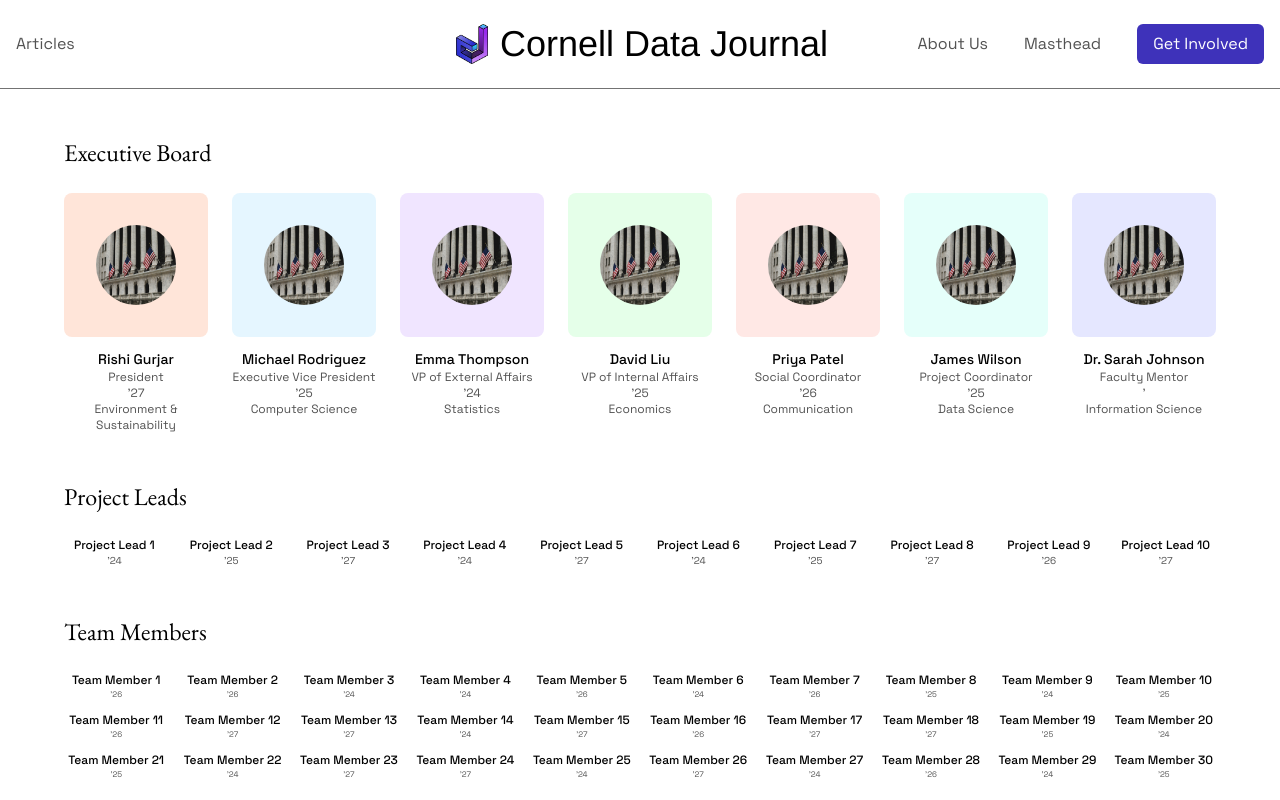
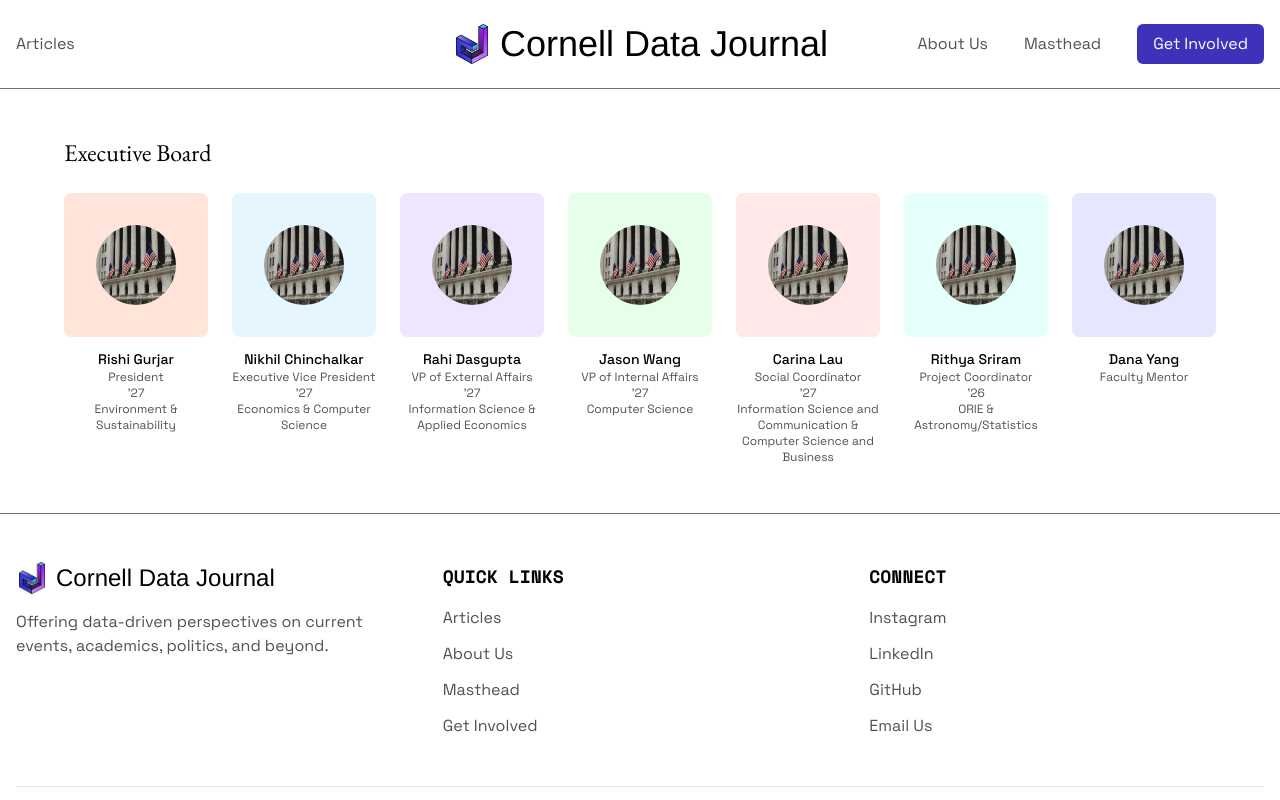
Before and after one commit to cornelldatajournal/site, a Next.js app: page /masthead in a window 1280 px wide. Shown: the top 800 px of the page. Built offline with nearby package versions, Linux system fonts and the light colour scheme.

Commit message:
Update masthead, layout, and page styling with new team members and font changes

```diff
--- a/src/app/layout.tsx
+++ b/src/app/layout.tsx
@@ -150,7 +150,7 @@ export default function RootLayout({
 
               {/* Quick Links */}
               <div>
-                <h3 className="text-lg font-space-grotesk font-medium mb-4">Quick Links</h3>
+                <h3 className="text-lg font-space-mono font-bold mb-4 uppercase">Quick Links</h3>
                 <nav className="space-y-3">
                   <Link href="/articles" className="block text-neutral-600 hover:text-neutral-900 dark:text-neutral-400 dark:hover:text-neutral-100 font-space-grotesk">
                     Articles
@@ -169,7 +169,7 @@ export default function RootLayout({
 
               {/* Contact */}
               <div>
-                <h3 className="text-lg font-space-grotesk font-medium mb-4">Connect</h3>
+                <h3 className="text-lg font-space-mono font-bold mb-4 uppercase">Connect</h3>
                 <div className="space-y-3 font-space-grotesk">
                   <a
                     href="https://www.instagram.com/cornelldatajournal/"
--- a/src/app/masthead/page.tsx
+++ b/src/app/masthead/page.tsx
@@ -24,61 +24,61 @@ const execBoard: TeamMember[] = [
         major: "Environment & Sustainability",
         image: "/images/wall.jpg",
         color: "bg-[#FFE5D9]",
-        bio: "Passionate about using data to drive environmental change and sustainability initiatives."
+        bio: "When he is home, he spends around 25% of his waking hours gardening."
     },
     {
-        name: "Michael Rodriguez",
+        name: "Nikhil Chinchalkar",
         role: "Executive Vice President",
-        class: "2025",
+        class: "2027",
+        major: "Economics & Computer Science",
+        image: "/images/wall.jpg",
+        color: "bg-[#E5F6FF]",
+        bio: ""
+    },
+    {
+        name: "Rahi Dasgupta",
+        role: "VP of External Affairs",
+        class: "2027",
+        major: "Information Science	& Applied Economics",
+        image: "/images/wall.jpg",
+        color: "bg-[#F0E5FF]",
+        bio: ""
+    },
+    {
+        name: "Jason Wang",
+        role: "VP of Internal Affairs",
+        class: "2027",
         major: "Computer Science",
         image: "/images/wall.jpg",
-        color: "bg-[#E5F6FF]",
-        bio: "Exploring the intersection of technology and data-driven storytelling."
+        color: "bg-[#E5FFE9]",
+        bio: ""
     },
     {
-        name: "Emma Thompson",
-        role: "VP of External Affairs",
-        class: "2024",
-        major: "Statistics",
+        name: "Carina Lau",
+        role: "Social Coordinator",
+        class: "2027",
+        major: "Information Science and Communication & Computer Science and Business",
         image: "/images/wall.jpg",
-        color: "bg-[#F0E5FF]",
-        bio: "Leveraging statistical analysis to uncover meaningful patterns in complex datasets."
+        color: "bg-[#FFE8E5]",
+        bio: "."
     },
     {
-        name: "David Liu",
-        role: "VP of Internal Affairs",
-        class: "2025",
-        major: "Economics",
+        name: "Rithya Sriram",
+        role: "Project Coordinator",
+        class: "2026",
+        major: "ORIE & Astronomy/Statistics",
         image: "/images/wall.jpg",
-        color: "bg-[#E5FFE9]",
-        bio: "Interested in using economic data to understand market trends and social impact."
+        color: "bg-[#E5FFFA]",
+        bio: ""
     },
     {
-        name: "Priya Patel",
-        role: "Social Coordinator",
-        class: "2026",
-        major: "Communication",
-        image: "/images/wall.jpg",
-        color: "bg-[#FFE8E5]",
-        bio: "Creating engaging content that bridges data science and effective communication."
-    },
-    {
-        name: "James Wilson",
-        role: "Project Coordinator",
-        class: "2025",
-        major: "Data Science",
-        image: "/images/wall.jpg",
-        color: "bg-[#E5FFFA]",
-        bio: "Managing data-driven projects that make complex information accessible to everyone."
-    },
-    {
-        name: "Dr. Sarah Johnson",
+        name: "Dana Yang",
         role: "Faculty Mentor",
         class: "",
-        major: "Information Science",
+        major: "",
         image: "/images/wall.jpg",
         color: "bg-[#E5E7FF]",
-        bio: "Leading research in data visualization and human-computer interaction, guiding CDJ's mission to make data accessible and impactful."
+        bio: "Dana is an assistant professor at Cornell in the department of statistics and data science."
     }
 ];
 
@@ -163,8 +163,12 @@ function TeamMemberCard({ member }: { member: TeamMember }) {
             </div>
             <h3 className="font-space-grotesk font-medium text-sm text-center">{member.name}</h3>
             <p className="font-space-grotesk text-xs text-neutral-600 text-center">{member.role}</p>
-            <p className="font-space-grotesk text-xs text-neutral-600 text-center">'{member.class.slice(-2)}</p>
-            <p className="font-space-grotesk text-xs text-neutral-600 text-center">{member.major}</p>
+            {member.class && (
+                <p className="font-space-grotesk text-xs text-neutral-600 text-center">'{member.class.slice(-2)}</p>
+            )}
+            {member.major && (
+                <p className="font-space-grotesk text-xs text-neutral-600 text-center">{member.major}</p>
+            )}
         </div>
     );
 }
@@ -184,7 +188,7 @@ export default function MastheadPage() {
                 </div>
 
                 {/* Project Leads */}
-                <div>
+                {/* <div>
                     <h2 className="text-2xl font-eb-garamond mb-6">Project Leads</h2>
                     <div className="grid grid-cols-3 sm:grid-cols-5 lg:grid-cols-10 gap-4">
                         {projectLeads.map((member) => (
@@ -194,10 +198,10 @@ export default function MastheadPage() {
                             </div>
                         ))}
                     </div>
-                </div>
+                </div> */}
 
                 {/* Analysts */}
-                <div>
+                {/* <div>
                     <h2 className="text-2xl font-eb-garamond mb-6">Team Members</h2>
                     <div className="grid grid-cols-4 sm:grid-cols-6 lg:grid-cols-10 gap-3">
                         {analysts.map((member) => (
@@ -207,7 +211,7 @@ export default function MastheadPage() {
                             </div>
                         ))}
                     </div>
-                </div>
+                </div> */}
             </div>
         </main>
     );
--- a/src/app/page.tsx
+++ b/src/app/page.tsx
@@ -50,7 +50,7 @@ export default async function HomePage() {
               "{article.quote}"
             </h2>
           </Link>
-          <p className="text-neutral-600 dark:text-neutral-400">
+          <p className="text-neutral-600 dark:text-neutral-400 font-helvetica">
             — {article.attribution}
           </p>
         </div>
```
